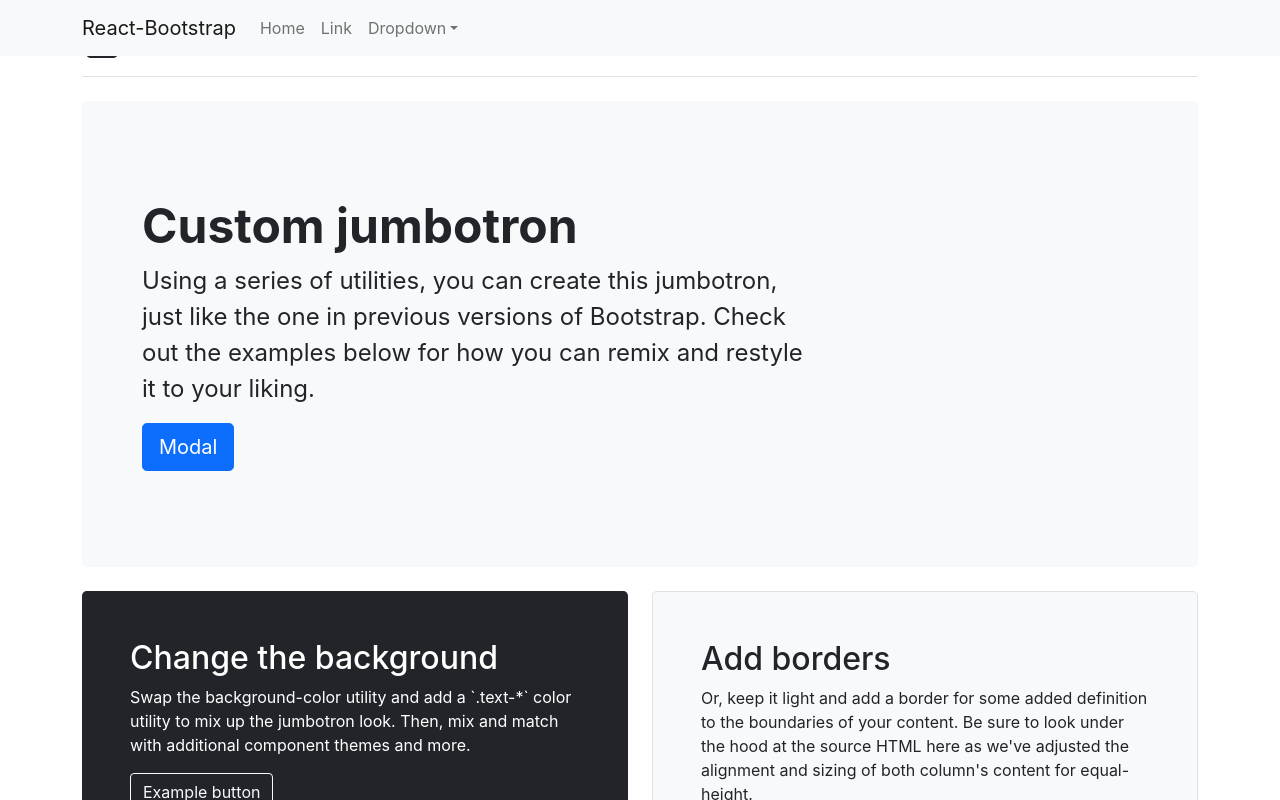
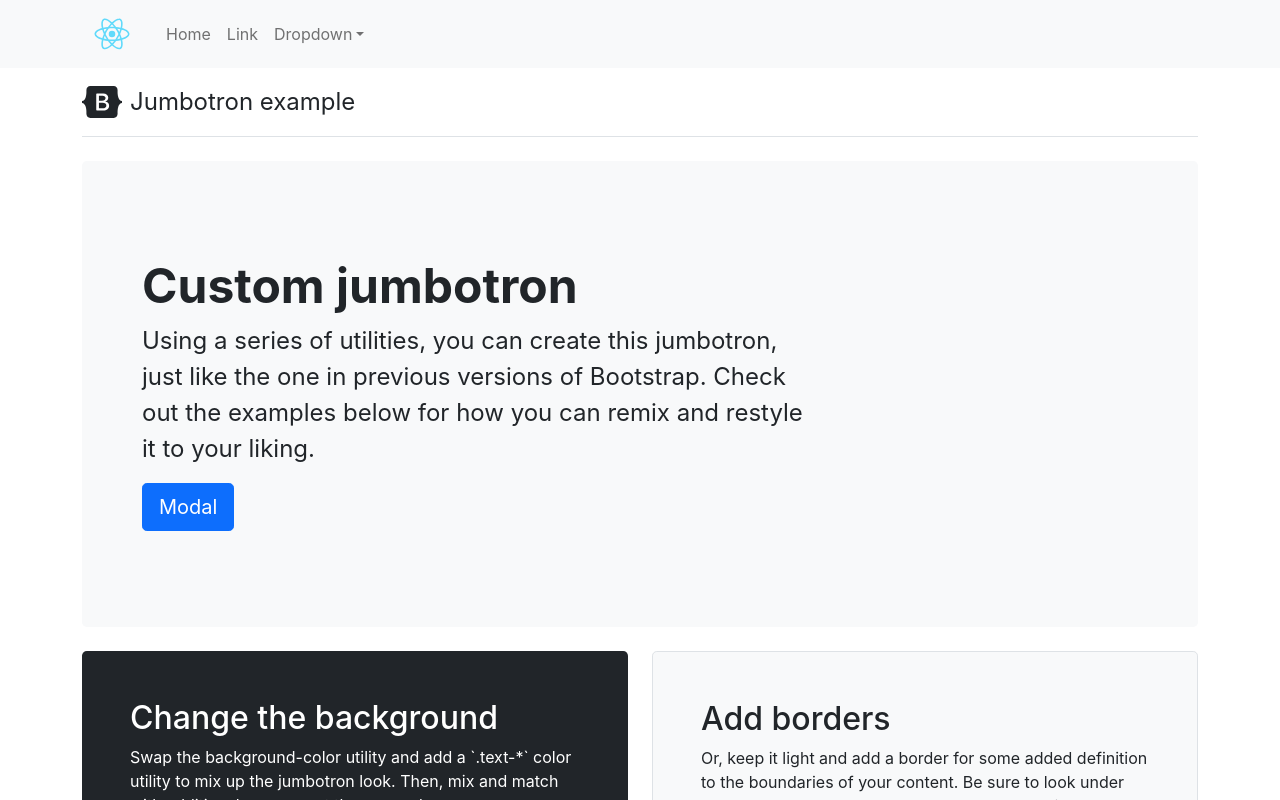
Before and after one commit to momin-riyadh/react-bs5, a React (Create React App) app: page / in a window 1280 px wide. Shown: the top 800 px of the page. Built offline with nearby package versions, Linux system fonts and the light colour scheme.

Commit message:
added folder stracture

```diff
--- a/src/App.js
+++ b/src/App.js
@@ -1,6 +1,9 @@
 import {useEffect, useState} from "react";
 import {Navbar, Container, Nav, NavDropdown, Modal, Button} from "react-bootstrap";
 import './assets/css/App.css';
+
+// Images
+import Logo from './assets/images/logo.svg'
 
 
 function App() {
@@ -12,9 +15,11 @@ function App() {
 
             <Navbar className="fixed-top" bg="light" expand="lg">
                 <Container>
-                    <Navbar.Brand href="#home">React-Bootstrap</Navbar.Brand>
+                    <Navbar.Brand href="#home">
+                        <img width="60px" className="img-fluid" src={Logo} alt=""/>
+                    </Navbar.Brand>
                     <Navbar.Toggle aria-controls="basic-navbar-nav"/>
-                    <Navbar.Collapse id="basic-navbar-nav">
+                    <Navbar.Collapse id="basic-navbar-nav" className="ml-auto">
                         <Nav className="me-auto">
                             <Nav.Link href="#home">Home</Nav.Link>
                             <Nav.Link href="#link">Link</Nav.Link>
--- a/src/assets/css/App.css
+++ b/src/assets/css/App.css
@@ -1,3 +1,7 @@
+body{
+  padding-top: 60px;
+}
+
 
 .bd-placeholder-img {
   font-size: 1.125rem;
```
Also changed, not shown: src/assets/images/logo.svg (renamed from src/logo.svg).
